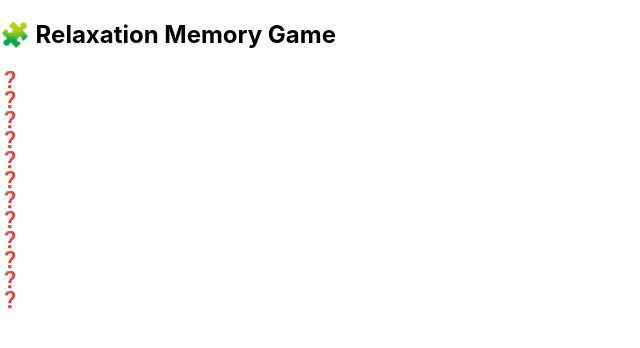
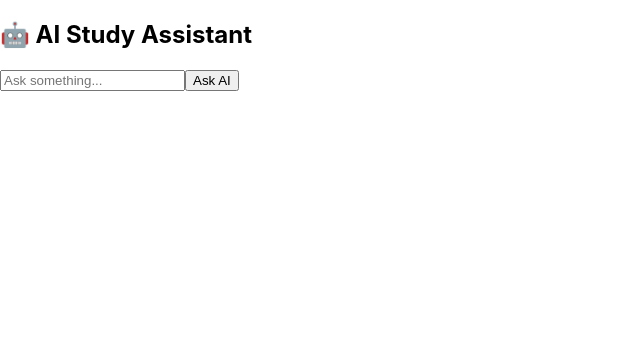
Before and after one commit to akshathanirligi/ai-study-planner, a React (Create React App) app in the folder client/: page /dashboard in a window 1280 px wide. Shown: the top 348 px of the page, without its empty margins (0-640 px from the left). Built offline with nearby package versions, Linux system fonts and the light colour scheme; the HTML template or start-up script is replaced by a standard one.

Commit message:
Add AI Study Assistant interactive inquiry component

```diff
--- a/client/src/pages/Dashboard.js
+++ b/client/src/pages/Dashboard.js
@@ -1,37 +1,32 @@
 import React, { useState } from "react";
 
 function Dashboard() {
-    const emojis = ["🎯", "📚", "🚀", "🔥", "🎮", "💡"];
-    const gameCards = [...emojis, ...emojis].sort(() => Math.random() - 0.5);
-    const [flippedCards, setFlippedCards] = useState([]);
-    const [matchedCards, setMatchedCards] = useState([]);
+    const [question, setQuestion] = useState("");
+    const [answer, setAnswer] = useState("");
 
-    const flipCard = (index) => {
-        if (flippedCards.length === 2 || flippedCards.includes(index)) return;
-        const newFlipped = [...flippedCards, index];
-        setFlippedCards(newFlipped);
-        if (newFlipped.length === 2) {
-            const first = gameCards[newFlipped[0]];
-            const second = gameCards[newFlipped[1]];
-            if (first === second) setMatchedCards([...matchedCards, first]);
-            setTimeout(() => setFlippedCards([]), 800);
+    const askAI = () => {
+        if (question.toLowerCase().includes("dbms")) {
+            setAnswer("📘 Focus on normalization, SQL joins, and transactions.");
+        } else if (question.toLowerCase().includes("ai")) {
+            setAnswer("🤖 Revise machine learning algorithms and neural networks.");
+        } else if (question.toLowerCase().includes("network")) {
+            setAnswer("🌐 Practice OSI model, TCP/IP, and subnetting.");
+        } else {
+            setAnswer("✨ Stay consistent and revise daily for better learning.");
         }
     };
 
     return (
-        <div className="game-container">
-            <h2>🧩 Relaxation Memory Game</h2>
-            <div className="game-grid">
-                {gameCards.map((emoji, index) => (
-                    <div
-                        key={index}
-                        className={`game-card ${flippedCards.includes(index) || matchedCards.includes(emoji) ? "flipped" : ""}`}
-                        onClick={() => flipCard(index)}
-                    >
-                        {flippedCards.includes(index) || matchedCards.includes(emoji) ? emoji : "❓"}
-                    </div>
-                ))}
-            </div>
+        <div className="ai-chat-container">
+            <h2>🤖 AI Study Assistant</h2>
+            <input
+                type="text"
+                placeholder="Ask something..."
+                value={question}
+                onChange={(e) => setQuestion(e.target.value)}
+            />
+            <button onClick={askAI}>Ask AI</button>
+            {answer && <div className="ai-response">{answer}</div>}
         </div>
     );
 }
```
